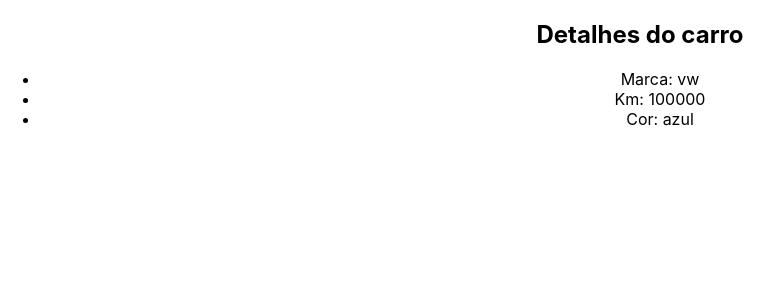
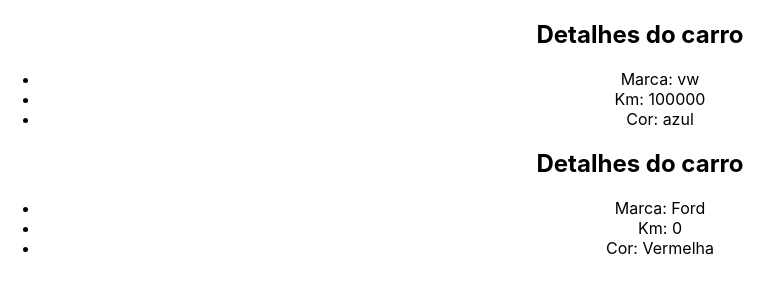
Before and after one commit to rbragadev/curso-react-matheus, a React (Create React App) app: page / in a window 1280 px wide. Shown: the top 300 px of the page, without its empty margins (0-783 px from the left). Built offline with nearby package versions, Linux system fonts and the light colour scheme.

Commit message:
aula reaproveitamento de componentes

```diff
--- a/src/App.js
+++ b/src/App.js
@@ -8,6 +8,7 @@ function App() {
   return (
     <div className="App">
       <CarDetails brand="vw" km={100000} color="azul"></CarDetails>
+      <CarDetails brand="Ford" km={0} color="Vermelha"></CarDetails>
     </div>
   );
 }
```
